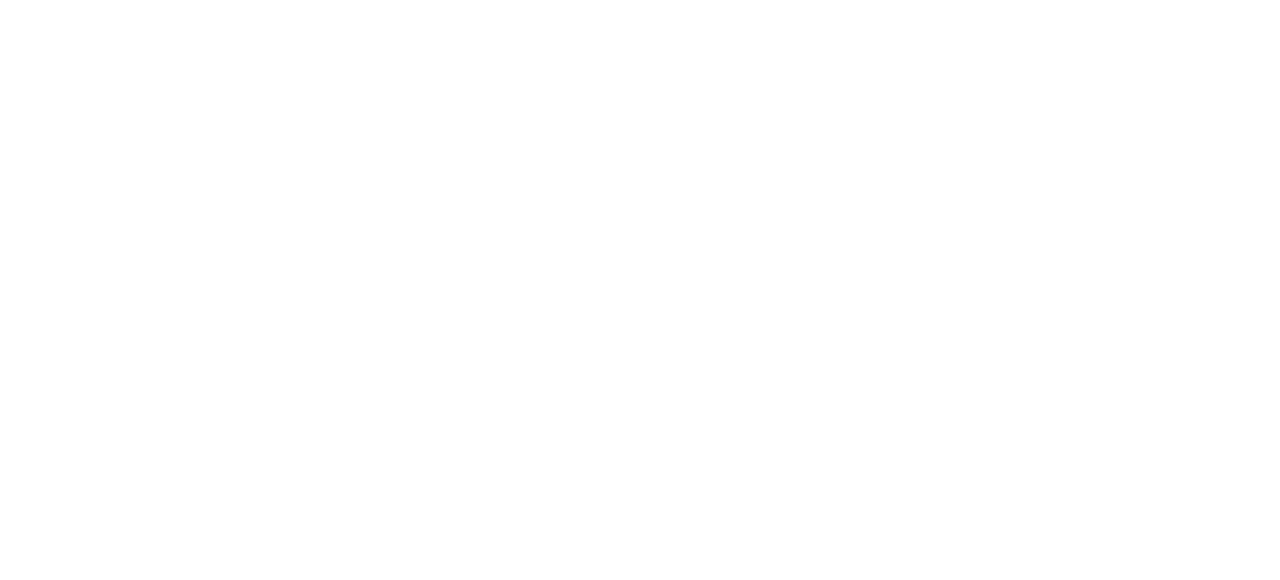
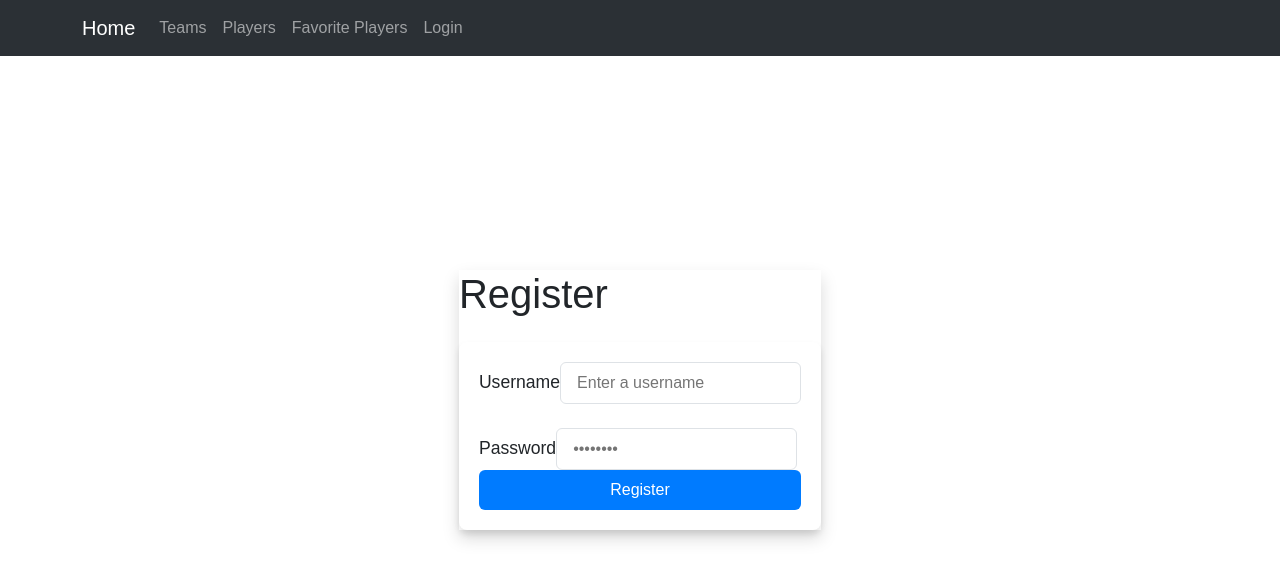
Before and after one commit to mhur0724/basketball-api, a React (Vite) app in the folder frontend/: page /register in a window 1280 px wide. Before the commit this address had no page. Shown: the top 580 px of the page. Built offline with nearby package versions, Linux system fonts and the light colour scheme.

Commit message:
adding register feature

```diff
--- a/frontend/src/App.jsx
+++ b/frontend/src/App.jsx
@@ -7,6 +7,8 @@
 import Team from './Pages/Team/Team';
 import Index from './Pages/Index';
 import FavoritePlayers from './Pages/favorite-players/FavoritePlayers';
+import Login from './Pages/Login/Login';
+import RegisterForm from './Pages/Register/Register'
 
 function App() {
   return (
@@ -18,6 +20,8 @@
           <Route path="/teams" element={<Teams/>}/>
           <Route path="/teams/:teamName" element={<Team/>}/>
           <Route path="/favorite-players" element={<FavoritePlayers/>}/>
+          <Route path="/login" element={<Login/>}/>
+          <Route path="/register" element={<RegisterForm/>}/>
         </Route>
       </Routes>
     </Router>
--- /dev/null
+++ b/frontend/src/Pages/Login/Login.jsx
@@ -0,0 +1,80 @@
+import React, { useState } from "react";
+
+/**
+ * Simple LoginForm
+ *
+ * Props:
+ * - onSubmit: ({ username, password }) => void
+ * - registerHref?: string (URL to navigate to register page)
+ */
+export default function LoginForm({ onSubmit, registerHref = "/register" }) {
+  const [username, setUsername] = useState("");
+  const [password, setPassword] = useState("");
+
+  function handleSubmit(e) {
+    e.preventDefault();
+    if (typeof onSubmit === "function") {
+      onSubmit({ username, password });
+    }
+  }
+
+  return (
+    <div className="min-h-[60vh] w-full grid place-items-center px-4">
+      <div className="w-full max-w-sm">
+        <div className="bg-white dark:bg-neutral-900 rounded-2xl shadow p-6">
+          <h1 className="text-xl font-semibold mb-4">Login</h1>
+
+          <form onSubmit={handleSubmit}>
+            {/* Username */}
+            <div className="mb-4">
+              <label htmlFor="username" className="block text-sm font-medium mb-1">
+                Username
+              </label>
+              <input
+                id="username"
+                type="text"
+                value={username}
+                onChange={(e) => setUsername(e.target.value)}
+                required
+                className="w-full rounded border border-neutral-300 px-3 py-2 text-sm focus:outline-none focus:ring-2 focus:ring-neutral-900"
+                placeholder="Enter your username"
+              />
+            </div>
+
+            {/* Password */}
+            <div className="mb-6">
+              <label htmlFor="password" className="block text-sm font-medium mb-1">
+                Password
+              </label>
+              <input
+                id="password"
+                type="password"
+                value={password}
+                onChange={(e) => setPassword(e.target.value)}
+                required
+                className="w-full rounded border border-neutral-300 px-3 py-2 text-sm focus:outline-none focus:ring-2 focus:ring-neutral-900"
+                placeholder="••••••••"
+              />
+            </div>
+
+            <div className="flex gap-2">
+              <button
+                type="submit"
+                className="flex-1 rounded bg-neutral-900 px-4 py-2 text-sm font-medium text-white hover:bg-neutral-800 focus:outline-none focus:ring-2 focus:ring-offset-2 focus:ring-neutral-900"
+              >
+                Sign in
+              </button>
+
+              <a
+                href={registerHref}
+                className="flex-1 rounded border border-neutral-300 px-4 py-2 text-sm font-medium text-neutral-700 text-center hover:bg-neutral-100 focus:outline-none focus:ring-2 focus:ring-offset-2 focus:ring-neutral-900"
+              >
+                Register
+              </a>
+            </div>
+          </form>
+        </div>
+      </div>
+    </div>
+  );
+}
--- /dev/null
+++ b/frontend/src/Pages/Register/Register.jsx
@@ -0,0 +1,96 @@
+import React, { useState } from "react";
+import axios from "axios";
+
+export default function RegisterForm() {
+  const [username, setUsername] = useState("");
+  const [password, setPassword] = useState("");
+  const [loading, setLoading] = useState(false);
+  const [message, setMessage] = useState(null);
+
+  async function handleSubmit(e) {
+    e.preventDefault();
+    setLoading(true);
+    setMessage(null);
+
+    try {
+      const API = import.meta.env.VITE_API_URL;
+      console.log("API URL:", import.meta.env.VITE_API_URL)
+      const res = await axios.post(`${API}/register`, {
+        username,
+        password,
+      });
+      setMessage(`✅ Registered: ${res.data.username || username}`);
+      setUsername("");
+      setPassword("");
+    } catch (err) {
+      console.error("Error registering user:", err);
+      setMessage("❌ Registration failed. Please try again.");
+    } finally {
+      setLoading(false);
+    }
+  }
+
+  return (
+    <div className="min-h-[60vh] w-full grid place-items-center px-4">
+      <div className="w-full max-w-sm">
+        <div className="bg-white dark:bg-neutral-900 rounded-2xl shadow p-6">
+          <h1 className="text-xl font-semibold mb-4">Register</h1>
+
+          <form onSubmit={handleSubmit}>
+            {/* Username */}
+            <div className="mb-4">
+              <label
+                htmlFor="username"
+                className="block text-sm font-medium mb-1"
+              >
+                Username
+              </label>
+              <input
+                id="username"
+                type="text"
+                value={username}
+                onChange={(e) => setUsername(e.target.value)}
+                required
+                className="w-full rounded border border-neutral-300 px-3 py-2 text-sm focus:outline-none focus:ring-2 focus:ring-neutral-900"
+                placeholder="Enter a username"
+              />
+            </div>
+
+            {/* Password */}
+            <div className="mb-6">
+              <label
+                htmlFor="password"
+                className="block text-sm font-medium mb-1"
+              >
+                Password
+              </label>
+              <input
+                id="password"
+                type="password"
+                value={password}
+                onChange={(e) => setPassword(e.target.value)}
+                required
+                className="w-full rounded border border-neutral-300 px-3 py-2 text-sm focus:outline-none focus:ring-2 focus:ring-neutral-900"
+                placeholder="••••••••"
+              />
+            </div>
+
+            <button
+              type="submit"
+              disabled={loading}
+              className="w-full rounded bg-neutral-900 px-4 py-2 text-sm font-medium text-white hover:bg-neutral-800 focus:outline-none focus:ring-2 focus:ring-offset-2 focus:ring-neutral-900"
+            >
+              {loading ? "Registering..." : "Register"}
+            </button>
+          </form>
+
+          {message && (
+            <p className="mt-4 text-sm text-center">
+              {message}
+            </p>
+          )}
+        </div>
+      </div>
+    </div>
+  );
+}
--- a/frontend/src/components/NavBar/NavBar.jsx
+++ b/frontend/src/components/NavBar/NavBar.jsx
@@ -18,6 +18,7 @@
             <Nav.Link as={NavLink} to="/teams">Teams</Nav.Link>
             <Nav.Link as={NavLink} to="/players">Players</Nav.Link>
             <Nav.Link as={NavLink} to="/favorite-players">Favorite Players</Nav.Link>
+            <Nav.Link as={NavLink} to="/login">Login</Nav.Link>
           </Nav>
         </Navbar.Collapse>
       </Container>
```
